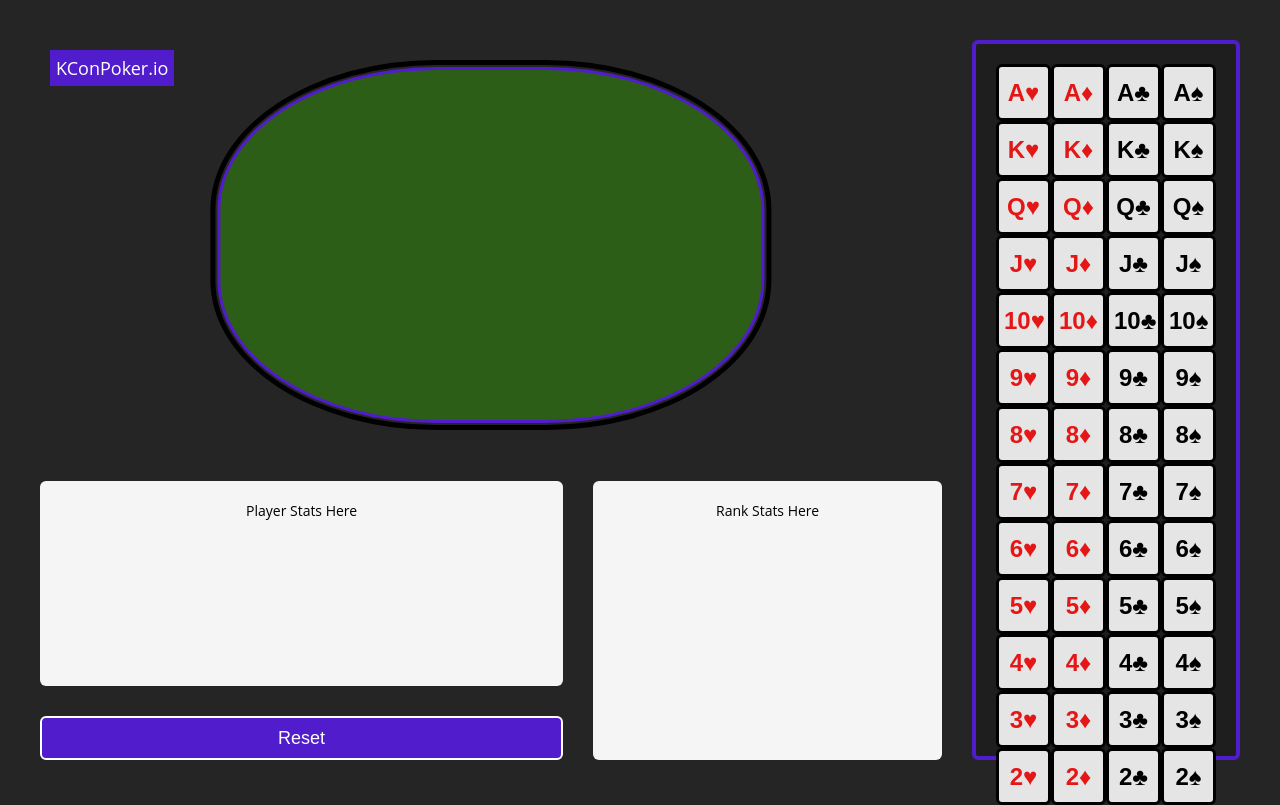
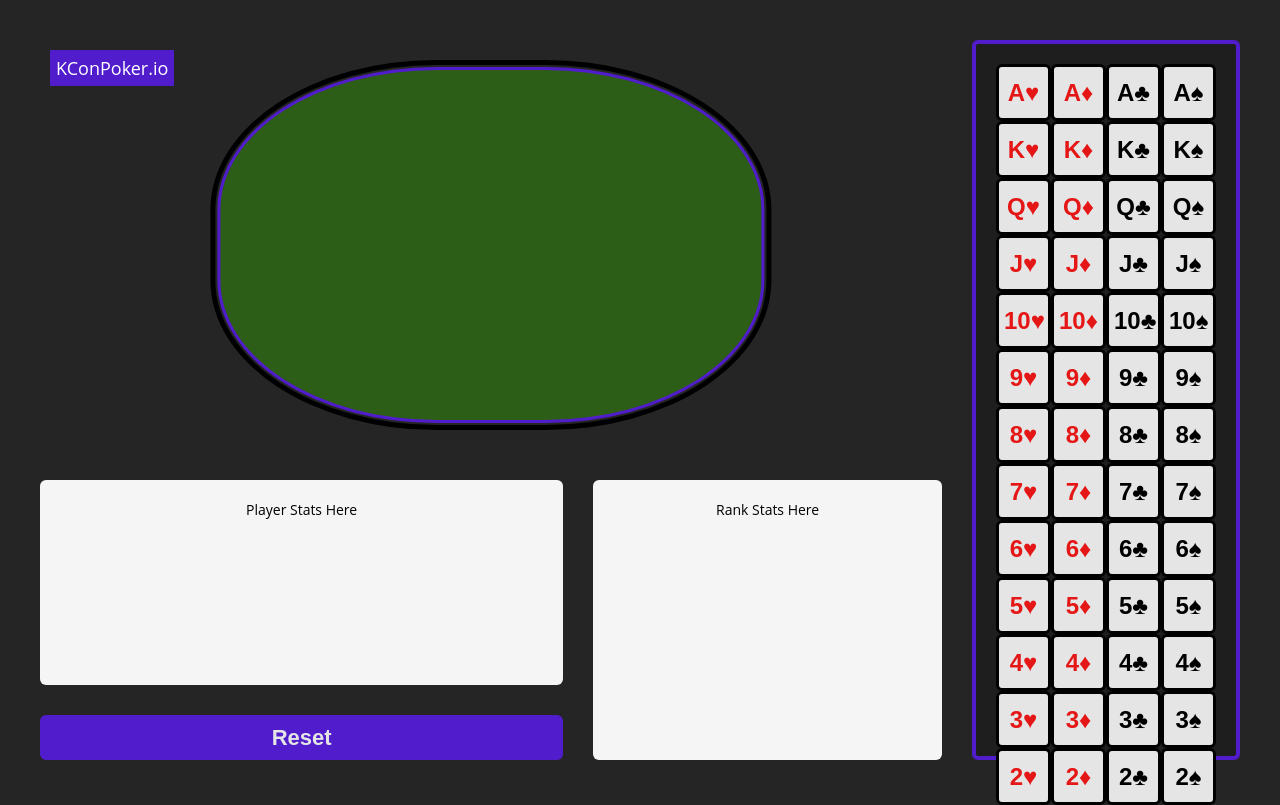
Before and after one commit to PlainOldKevin/KConPoker, a React (Vite) app in the folder client/: page / in a window 1280 px wide. Built offline with nearby package versions, Linux system fonts and the light colour scheme.

Commit message:
changed reset button a bit

```diff
--- a/client/src/components/ResetButton/ResetButton.module.css
+++ b/client/src/components/ResetButton/ResetButton.module.css
@@ -2,17 +2,19 @@
     grid-area: reset;
     outline: none;
     border: 2px solid;
-    font-size: 18px;
-    color: white;
+    font-size: 22px;
+    color: #e5e5e5;
+    font-weight: bold;
     background-color: #511ccc;
     border-radius: 6px;
-    line-height: 40px;
-    display: block;
+    border: none;
+    line-height: 45px;
     padding: 0;
     width: 100%;
 }
 
 .reset:hover {
     background-color: #7349d6;
-    transition: 0.1s;
+    transition: 0.15s;
+    cursor: pointer;
 }
```
